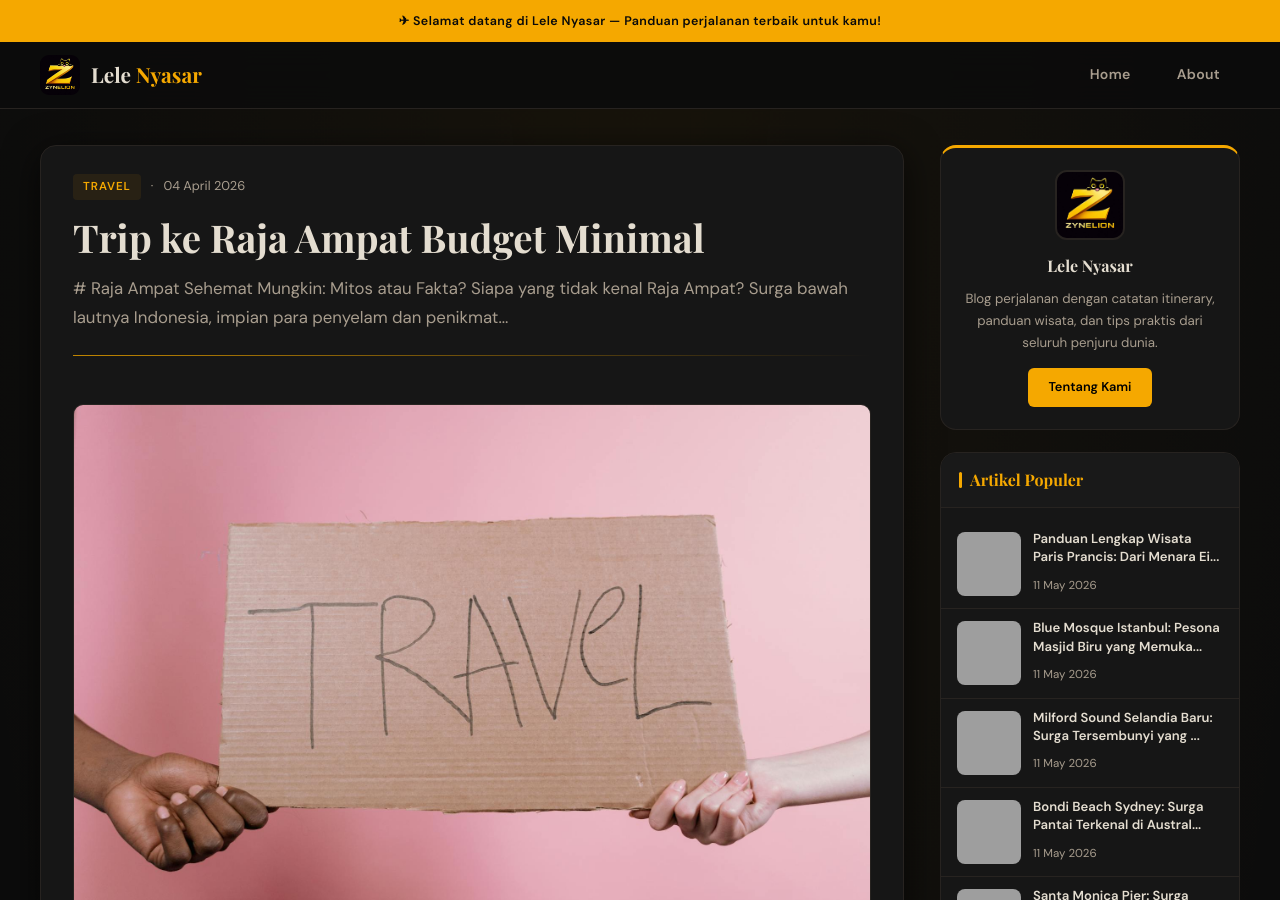
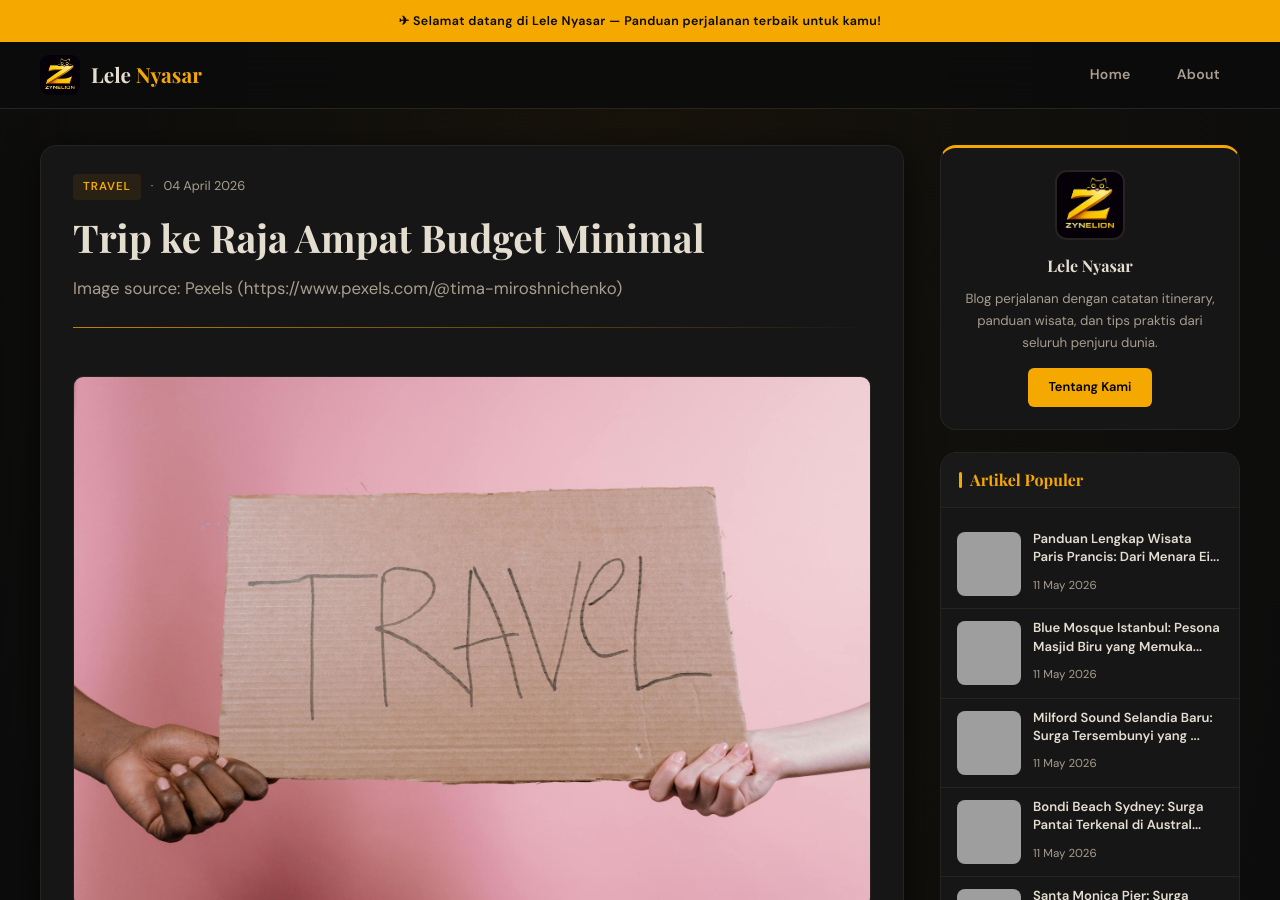
Before and after one commit to vwebe/lele, a Jekyll site: the page built from _posts/2026-04-04-trip-ke-raja-ampat-budget-minimal.md, in a window 1280 px wide and 900 px high. Built offline with Jekyll 4.4.1, drawn with Linux system fonts in a browser that asks for light colours; some web fonts are replaced; grey boxes are pictures that could not be loaded.

Commit message:
Fix SEO meta source: _posts/2026-04-04-trip-ke-raja-ampat-budget-minimal.md

```diff
--- a/_posts/2026-04-04-trip-ke-raja-ampat-budget-minimal.md
+++ b/_posts/2026-04-04-trip-ke-raja-ampat-budget-minimal.md
@@ -1,16 +1,21 @@
 ---
 layout: post
 title: "Trip ke Raja Ampat Budget Minimal"
+seo_title: "Trip ke Raja Ampat Budget Minimal"
+keyword: "trip ke raja ampat budget minimal"
 date: 2026-04-04 12:30:00 +0700
-categories: [travel]
-image: "/assets/images/auto/trip-ke-raja-ampat-budget-minimal.jpg"
-seo_title: "Trip ke Raja Ampat Budget Minimal"
-description: "# Raja Ampat Sehemat Mungkin: Mitos atau Fakta? Siapa yang tidak kenal Raja Ampat? Surga bawah lautnya Indonesia, impian para penyelam dan penikmat..."
-excerpt: "# Raja Ampat Sehemat Mungkin: Mitos atau Fakta? Siapa yang tidak kenal Raja Ampat? Surga bawah lautnya Indonesia, impian para penyelam dan penikmat..."
-keywords: "trip ke raja ampat budget minimal, trip raja ampat budget, travel, wisata trip raja ampat, panduan trip raja ampat, tips trip raja ampat"
-image_alt: "Trip ke Raja Ampat Budget Minimal"
+last_modified_at: 2026-05-12 17:34:49 +0700
+sitemap: true
 robots: "index, follow, max-snippet:-1, max-image-preview:large, max-video-preview:-1"
 googlebot: "index, follow, max-snippet:-1, max-image-preview:large, max-video-preview:-1"
+categories: ["travel"]
+tags: ["travel"]
+description: "Image source: Pexels (https://www.pexels.com/@tima-miroshnichenko)"
+excerpt: "Image source: Pexels (https://www.pexels.com/@tima-miroshnichenko)"
+keywords: "travel, trip, raja, ampat, budget, minimal, wisata trip raja ampat, panduan trip raja ampat, tips trip raja ampat"
+image: "/assets/images/auto/trip-ke-raja-ampat-budget-minimal.jpg"
+image_alt: "Trip ke Raja Ampat Budget Minimal"
+seo_fixed_source: "sheet_keyword_h2p_v1"
 ---
 
 <img src="{{ "assets/images/auto/trip-ke-raja-ampat-budget-minimal.jpg" | relative_url }}" alt="Trip ke Raja Ampat Budget Minimal" loading="lazy" decoding="async">
```
